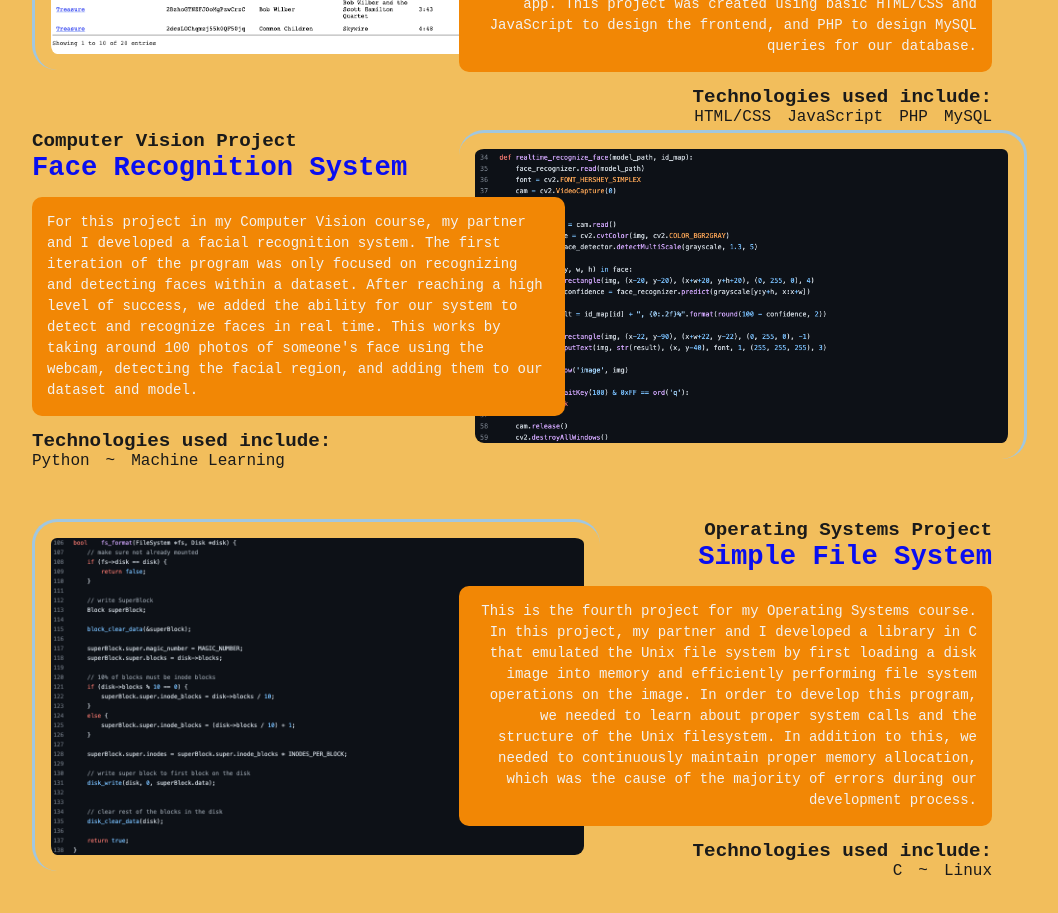
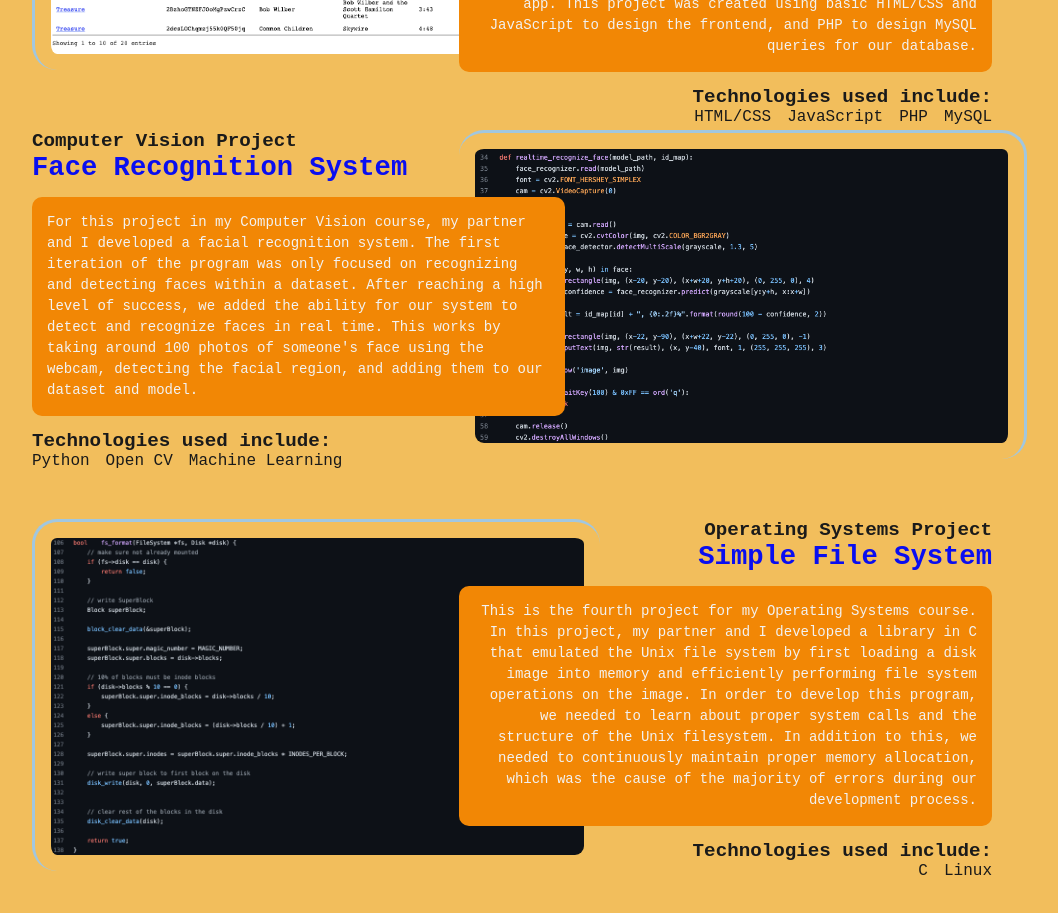
Before and after one commit to tfitzpatrick0/MyWebsite, a React (Create React App) app: page / in a window 1280 px wide. Shown: the part 2000-2913 px from the top of the page, without its empty margins (128-1186 px from the left). Built offline with nearby package versions, Linux system fonts and the light colour scheme.

Commit message:
Project component done?

```diff
--- a/src/components/Projects/index.jsx
+++ b/src/components/Projects/index.jsx
@@ -3,9 +3,6 @@ import "./style.css";
 import Link from "../shared/Link";
 import Project from "./Project";
 import { colors, projectsList, images } from "../../constants.js";
-
-import facerec from "../../images/facerec.png";
-import filesys from "../../images/filesys.png";
 
 function Projects() {
   return (
@@ -47,83 +44,18 @@ function Projects() {
           href="https://github.com/tfitzpatrick0/Databases-MuseWebApp"
           image={images.museImg}
         />
-        <div className="project-info-reverse">
-          <div className="project-info-text">
-            <h4 css={{ color: colors.black }}>Computer Vision Project</h4>
-            <h2>
-              <Link
-                href="https://github.com/tfitzpatrick0/CV-FaceRecognition"
-                primary={colors.blue}
-                hover={colors.coral}
-              >
-                Face Recognition System
-              </Link>
-            </h2>
-            <p
-              className="project-overlay"
-              css={{ color: colors.white, backgroundColor: colors.orange }}
-            >
-              For this project in my Computer Vision course, my partner and I
-              developed a facial recognition system. The first iteration of the
-              program was only focused on recognizing and detecting faces within
-              a dataset. After reaching a high level of success, we added the
-              ability for our system to detect and recognize faces in real time.
-              This works by taking around 100 photos of someone's face using the
-              webcam, detecting the facial region, and adding them to our
-              dataset and model.
-            </p>
-            <h4 css={{ color: colors.black }}>Technologies used include:</h4>
-            <ul css={{ color: colors.black }}>
-              <li>Python</li>
-              <li>~</li>
-              <li>Machine Learning</li>
-            </ul>
-          </div>
-          <img
-            className="project-image"
-            src={facerec}
-            alt="Face Recognition Code."
-          />
-        </div>
-        <div className="project-info-regular">
-          <div className="project-info-text">
-            <h4 css={{ color: colors.black }}>Operating Systems Project</h4>
-            <h2>
-              <Link
-                href="https://github.com/tfitzpatrick0/OS-FileSystem"
-                primary={colors.blue}
-                hover={colors.coral}
-              >
-                Simple File System
-              </Link>
-            </h2>
-            <p
-              className="project-overlay"
-              css={{ color: colors.white, backgroundColor: colors.orange }}
-            >
-              This is the fourth project for my Operating Systems course. In
-              this project, my partner and I developed a library in C that
-              emulated the Unix file system by first loading a disk image into
-              memory and efficiently performing file system operations on the
-              image. In order to develop this program, we needed to learn about
-              proper system calls and the structure of the Unix filesystem. In
-              addition to this, we needed to continuously maintain proper memory
-              allocation, which was the cause of the majority of errors during
-              our development process.
-            </p>
-            <h4 css={{ color: colors.black }}>Technologies used include:</h4>
-            <ul css={{ color: colors.black }}>
-              <li>C</li>
-              <li>~</li>
-              <li>Linux</li>
-            </ul>
-          </div>
-          <img
-            className="project-image"
-            src={filesys}
-            alt="File System Code."
-          />
-        </div>
+        <Project
+          layout="project-info-reverse"
+          project={projectsList[1]}
+          href="https://github.com/tfitzpatrick0/CV-FaceRecognition"
+          image={images.facerecImg}
+        />
+        <Project
+          layout="project-info-regular"
+          project={projectsList[2]}
+          href="https://github.com/tfitzpatrick0/OS-FileSystem"
+          image={images.filesysImg}
+        />
       </div>
     </div>
   );
--- a/src/constants.js
+++ b/src/constants.js
@@ -1,4 +1,6 @@
 import muse from "./images/muse.png";
+import facerec from "./images/facerec.png";
+import filesys from "./images/filesys.png";
 
 const colors = {
   teal: "#1DC198",
@@ -25,7 +27,7 @@ const projectsList = [
     title: "Computer Vision Project",
     description:
       "For this project in my Computer Vision course, my partner and I developed a facial recognition system. The first iteration of the program was only focused on recognizing and detecting faces within a dataset. After reaching a high level of success, we added the ability for our system to detect and recognize faces in real time. This works by taking around 100 photos of someone's face using the webcam, detecting the facial region, and adding them to our dataset and model.",
-    technologies: ["Python", "OpenCV", "TensorFlow"],
+    technologies: ["Python", "Open CV", "Machine Learning"],
   },
   {
     name: "Simple File System",
@@ -38,6 +40,8 @@ const projectsList = [
 
 const images = {
   museImg: muse,
+  facerecImg: facerec,
+  filesysImg: filesys,
 };
 
 export { colors, projectsList, images };
```
